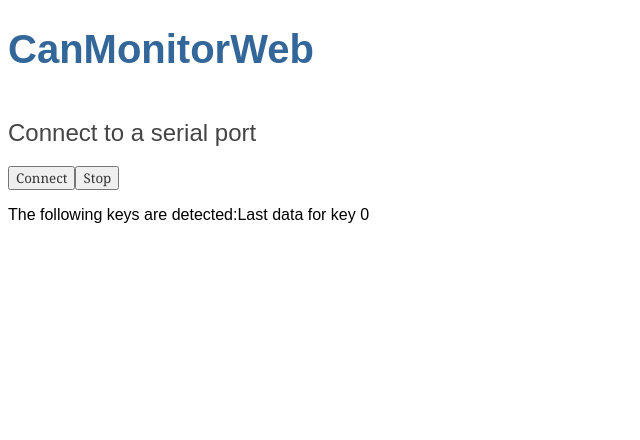
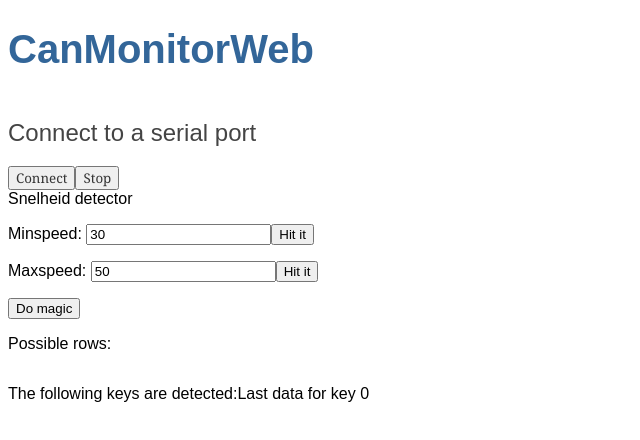
Before and after one commit to tomheijmans/CanMonitorWeb, an Angular app: page / in a window 1280 px wide. Shown: the top 440 px of the page, without its empty margins (0-640 px from the left). Built offline with nearby package versions, Linux system fonts and the light colour scheme.

Commit message:
Poc detect speed bits

```diff
--- a/src/app/app.module.ts
+++ b/src/app/app.module.ts
@@ -4,11 +4,13 @@ import { BrowserModule } from '@angular/platform-browser';
 import { AppRoutingModule } from './app-routing.module';
 import { AppComponent } from './app.component';
 import { CanlinesComponent } from './canlines/canlines.component';
+import { SpeeddetectorComponent } from './speeddetector/speeddetector.component';
 
 @NgModule({
   declarations: [
     AppComponent,
-    CanlinesComponent
+    CanlinesComponent,
+    SpeeddetectorComponent
   ],
   imports: [
     BrowserModule,
--- a/src/app/canlines/canlines.component.html
+++ b/src/app/canlines/canlines.component.html
@@ -1,3 +1,4 @@
+<app-speeddetector></app-speeddetector>
 <div class="pane">
     <p>
         The following keys are detected:
@@ -9,8 +10,6 @@
 <div class="pane">
     <p>Last data for key {{CurrentKeyToMonitor}}</p>
     <ul>
-        <ul>
-            <li *ngFor="let myItem of getDataToMonitor()">{{myItem.toString()}}</li>
-        </ul>
+        <li *ngFor="let myItem of getDataToMonitor()">{{myItem.toString()}}</li>
     </ul>
 </div>
--- a/src/app/canlines/shared/candata.model.ts
+++ b/src/app/canlines/shared/candata.model.ts
@@ -32,6 +32,14 @@ export class CanData {
     return this.getCanDataGroupForKey(key)?.rows;
   }
 
+  getCurrentState(): Array<CanLine>{
+    let result: CanLine[] = [];
+    this.values.forEach(value => {
+      result.push(value.rows[value.rows.length -1]);
+    });
+    return result;
+  }
+
   private getCanDataGroupForKey(key: number): CanDataGroup {
     return this.values.filter(value => value.key === key)[0] ?? null;
   }
--- a/src/app/canlines/shared/canline.model.ts
+++ b/src/app/canlines/shared/canline.model.ts
@@ -22,4 +22,27 @@ export class CanLine {
       return null;
     }
   }
+
+  public getValues(bits: number) : number[]{
+    let result : number[] = [];
+    let binaryString = this.asBinaryString();
+
+    for(let i = 0; i < binaryString.length - bits; i++){
+      let currentValue = binaryString.slice(i, i + bits);
+      result.push(parseInt(currentValue, 2));
+    }
+
+    return result;
+  }
+
+  private asBinaryString(): string{
+    let result : string = "";
+
+    this._values.forEach(value => {
+      var binaryWithoutLeadingZeros = value.toString(2);
+      result += ("00000000".substr(binaryWithoutLeadingZeros.length) + binaryWithoutLeadingZeros);
+    });
+
+    return result;
+  }
 }
--- /dev/null
+++ b/src/app/speeddetector/speeddetector.component.html
@@ -0,0 +1,16 @@
+<div class="pane">
+    <p>Snelheid detector</p>
+    <p>Minspeed: <input type="text" value="{{MinSpeed}}" readonly />
+        <button (click)="setMinDataSet()">Hit it</button>
+    </p>
+    <p>Maxspeed: <input type="text" value="{{MaxSpeed}}" readonly />
+        <button (click)="setMaxDataSet()">Hit it</button>
+    </p>
+    <p>
+        <button (click)="tryFindValues()">Do magic</button>
+    </p>
+    Possible rows:
+    <ul>
+        <li *ngFor="let myItem of PossibleRows">{{myItem.toString()}}</li>
+    </ul>
+</div>
--- /dev/null
+++ b/src/app/speeddetector/speeddetector.component.ts
@@ -0,0 +1,60 @@
+import { Component, OnInit } from '@angular/core';
+import { CanSerialService } from '../can-serial-service.service';
+import { CanData } from '../canlines/shared/candata.model';
+import { CanLine } from '../canlines/shared/canline.model';
+
+@Component({
+  selector: 'app-speeddetector',
+  templateUrl: './speeddetector.component.html',
+  styleUrls: ['./speeddetector.component.sass']
+})
+export class SpeeddetectorComponent implements OnInit {
+
+
+  private minDataSet: Array<CanLine> = [];
+  private maxDataSet: Array<CanLine> = [];
+
+  constructor(private canSerialService : CanSerialService) {   }
+
+  MinSpeed : number = 30;
+  MaxSpeed : number = 50;
+  PossibleRows : number[] = [];
+
+  CanData : CanData = new CanData();
+
+
+  ngOnInit(): void {
+    this.canSerialService.OnNewModel.subscribe((value) => {
+      this.CanData = value;
+    });
+  }
+
+  setMinDataSet(): void {
+    this.minDataSet = this.CanData.getCurrentState();
+  }
+
+  setMaxDataSet(): void {
+    this.maxDataSet = this.CanData.getCurrentState();
+  }
+
+  tryFindValues(): void {
+    const margin : number = 5;
+    const bits : number = 8;
+
+    this.PossibleRows = [];
+
+    let expectedDif = 100 / this.MaxSpeed * this.MinSpeed;
+
+    this.minDataSet.forEach(minRow => {
+      let maxRow = this.maxDataSet.filter(x => x.id === minRow.id)[0];
+
+      let maxValues = maxRow.getValues(bits);
+      minRow.getValues(bits).forEach((minVal, index) => {
+        let dif = 100 / maxValues[index] * minVal;
+        if(dif >= expectedDif - margin && dif <= expectedDif + margin){
+          this.PossibleRows.push(minRow.id);
+        }
+      });
+    });
+  }
+}
```
Also changed, not shown: src/app/speeddetector/speeddetector.component.sass (added), 1 other file (tests, documents, lock files or other folders).
